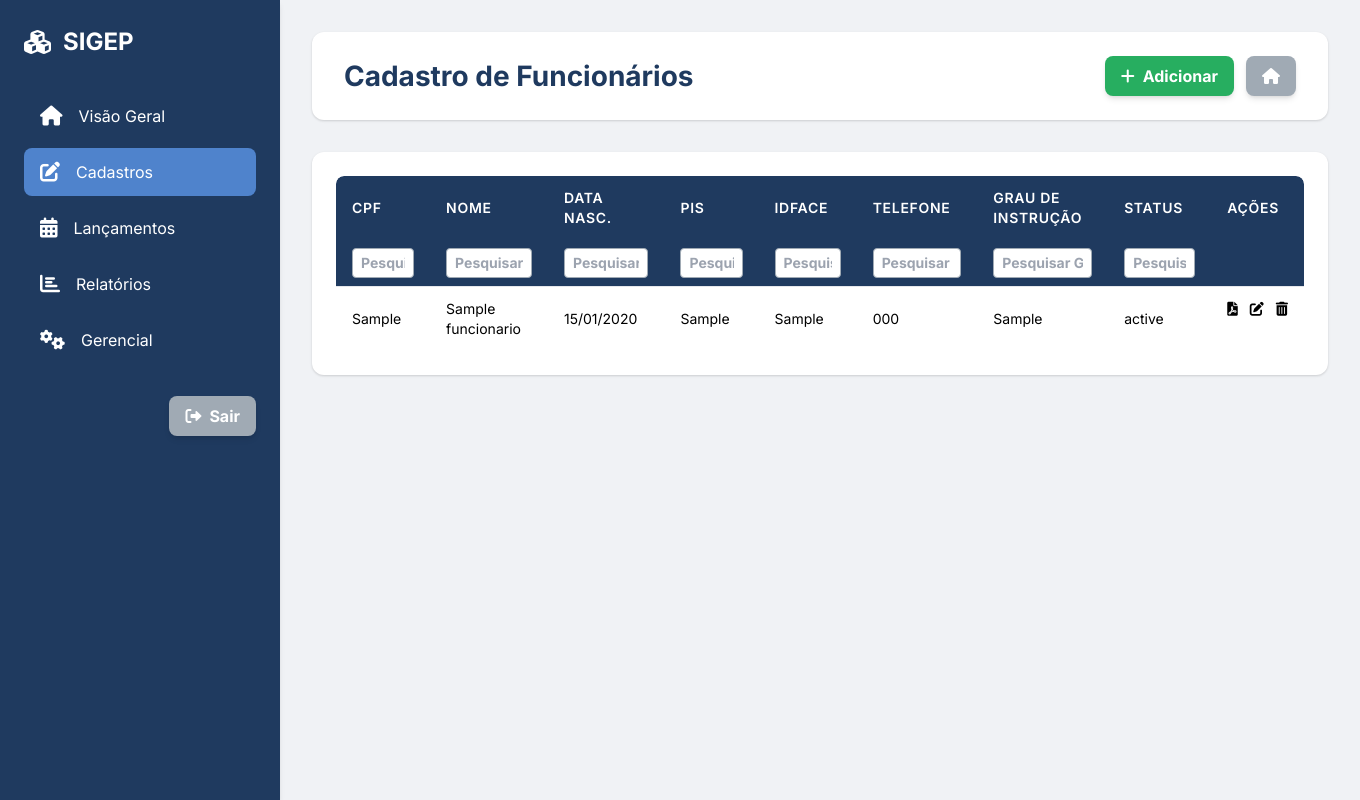
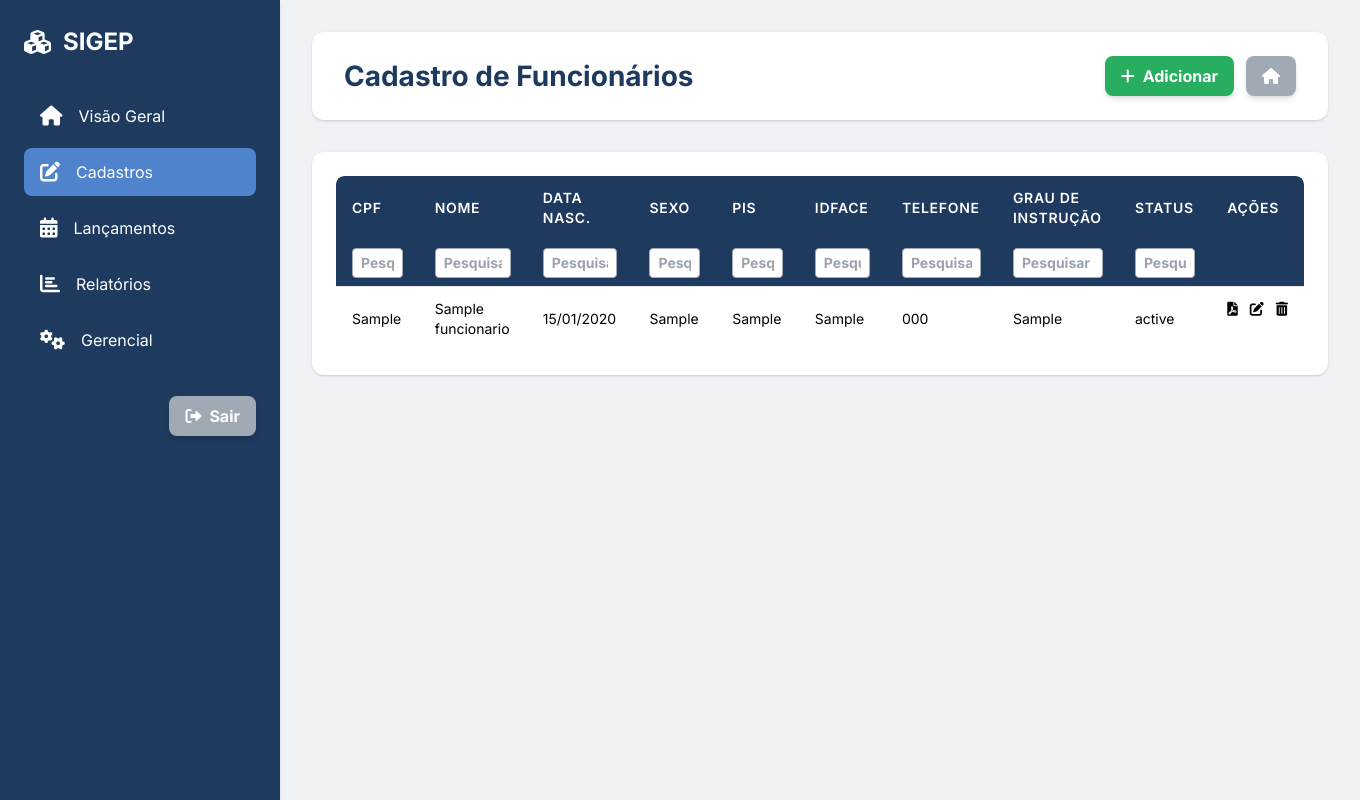
Before and after one commit to FabioVRocha/SIGEP, a Flask app: page /funcionarios in a window 1360 px wide. Run offline with Flask 3, Linux system fonts and the light colour scheme; the visitor is signed in with stand-in values (Sample User, id 1); tables that the repository leaves empty hold one stand-in row (values such as "Sample post"); some libraries are stand-ins or nearby versions.

Commit message:
Inclusão Sexo

```diff
--- a/app.py
+++ b/app.py
@@ -31,6 +31,11 @@ GRAUS_INSTRUCAO = [
     "Pós-doutorado",
 ]
 
+SEXOS = [
+    "Masculino",
+    "Feminino",
+]
+
 def create_app():
     """
     Cria e configura a instância do aplicativo Flask.
@@ -211,6 +216,7 @@ def create_app():
             cpf = request.form['cpf'].replace('.', '').replace('-', '') # Remove pontos e traço
             nome = request.form['nome']
             data_nascimento = datetime.datetime.strptime(request.form['data_nascimento'], '%Y-%m-%d').date()
+            sexo = request.form.get('sexo')
             pis = request.form['pis']
             id_face = request.form['id_face']
             endereco = request.form['endereco']
@@ -240,20 +246,20 @@ def create_app():
             # Validação do CPF
             if not valida_cpf(cpf):
                 flash('CPF inválido. Verifique o número digitado.', 'danger')
-                return render_template('funcionario_form.html', funcionario=None, estados_uf=estados_uf, graus_instrucao=GRAUS_INSTRUCAO)
+                return render_template('funcionario_form.html', funcionario=None, estados_uf=estados_uf, graus_instrucao=GRAUS_INSTRUCAO, sexos=SEXOS)
 
             # Verifica se o CPF já existe
             if Funcionario.query.get(cpf):
                 flash('CPF já cadastrado.', 'danger')
-                return render_template('funcionario_form.html', funcionario=None, estados_uf=estados_uf, graus_instrucao=GRAUS_INSTRUCAO)
+                return render_template('funcionario_form.html', funcionario=None, estados_uf=estados_uf, graus_instrucao=GRAUS_INSTRUCAO, sexos=SEXOS)
 
             # Validação condicional para campos bancários/PIX no backend
             if not (chave_pix or (codigo_banco and nome_banco and codigo_agencia and numero_conta)):
                 flash('Por favor, preencha a Chave PIX OU todos os campos bancários.', 'danger')
-                return render_template('funcionario_form.html', funcionario=None, estados_uf=estados_uf, graus_instrucao=GRAUS_INSTRUCAO)
+                return render_template('funcionario_form.html', funcionario=None, estados_uf=estados_uf, graus_instrucao=GRAUS_INSTRUCAO, sexos=SEXOS)
 
             novo_funcionario = Funcionario(
-                cpf=cpf, nome=nome, data_nascimento=data_nascimento, pis=pis,
+                cpf=cpf, nome=nome, data_nascimento=data_nascimento, sexo=sexo, pis=pis,
                 id_face=id_face, endereco=endereco, bairro=bairro, cidade=cidade, estado=estado, # NOVO CAMPO: BAIRRO
                 cep=cep, telefone=telefone, grau_instrucao=grau_instrucao,
                 codigo_banco=codigo_banco,
@@ -271,7 +277,7 @@ def create_app():
                 db.session.rollback()
                 print(f"ERROR (ADD): Falha no commit: {e}")
                 flash('Erro ao adicionar funcionário. Tente novamente.', 'danger')
-                return render_template('funcionario_form.html', funcionario=None, estados_uf=estados_uf, graus_instrucao=GRAUS_INSTRUCAO)
+                return render_template('funcionario_form.html', funcionario=None, estados_uf=estados_uf, graus_instrucao=GRAUS_INSTRUCAO, sexos=SEXOS)
 
             log_entry = LogAuditoria(
                 usuario_id=session['usuario_id'],
@@ -285,7 +291,7 @@ def create_app():
             flash('Funcionário adicionado com sucesso!', 'success')
             return redirect(url_for('listar_funcionarios'))
 
-        return render_template('funcionario_form.html', funcionario=None, estados_uf=estados_uf, graus_instrucao=GRAUS_INSTRUCAO)
+        return render_template('funcionario_form.html', funcionario=None, estados_uf=estados_uf, graus_instrucao=GRAUS_INSTRUCAO, sexos=SEXOS)
 
     @app.route('/funcionarios/edit/<string:cpf>', methods=['GET', 'POST'])
     def editar_funcionario(cpf):
@@ -305,6 +311,7 @@ def create_app():
             # Não permitir alteração do CPF para manter a chave primária
             nome = request.form['nome']
             data_nascimento = datetime.datetime.strptime(request.form['data_nascimento'], '%Y-%m-%d').date()
+            sexo = request.form.get('sexo')
             pis = request.form['pis']
             id_face = request.form['id_face']
             endereco = request.form['endereco']
@@ -332,11 +339,12 @@ def create_app():
             # Validação condicional para campos bancários/PIX no backend
             if not (chave_pix or (codigo_banco and nome_banco and codigo_agencia and numero_conta)):
                 flash('Por favor, preencha a Chave PIX OU todos os campos bancários.', 'danger')
-                return render_template('funcionario_form.html', funcionario=funcionario, estados_uf=estados_uf, graus_instrucao=GRAUS_INSTRUCAO)
+                return render_template('funcionario_form.html', funcionario=funcionario, estados_uf=estados_uf, graus_instrucao=GRAUS_INSTRUCAO, sexos=SEXOS)
 
             # Guarda os dados antigos para o log de auditoria
             dados_antigos = {
                 'nome': funcionario.nome, 'data_nascimento': str(funcionario.data_nascimento),
+                'sexo': funcionario.sexo,
                 'pis': funcionario.pis, 'id_face': funcionario.id_face,
                 'endereco': funcionario.endereco, 'bairro': funcionario.bairro, # NOVO CAMPO: BAIRRO
                 'cidade': funcionario.cidade, 'estado': funcionario.estado,
@@ -352,6 +360,7 @@ def create_app():
             funcionario.nome = nome
             funcionario.data_nascimento = data_nascimento
             funcionario.pis = pis
+            funcionario.sexo = sexo
             funcionario.id_face = id_face
             funcionario.endereco = endereco
             funcionario.bairro = bairro # NOVO CAMPO: BAIRRO
@@ -376,10 +385,11 @@ def create_app():
                 db.session.rollback()
                 print(f"ERROR (EDIT): Falha no commit: {e}")
                 flash('Erro ao atualizar funcionário. Tente novamente.', 'danger')
-                return render_template('funcionario_form.html', funcionario=funcionario, estados_uf=estados_uf, graus_instrucao=GRAUS_INSTRUCAO)
+                return render_template('funcionario_form.html', funcionario=funcionario, estados_uf=estados_uf, graus_instrucao=GRAUS_INSTRUCAO, sexos=SEXOS)
 
             dados_novos = {
                 'nome': funcionario.nome, 'data_nascimento': str(funcionario.data_nascimento),
+                'sexo': funcionario.sexo,
                 'pis': funcionario.pis, 'id_face': funcionario.id_face,
                 'endereco': funcionario.endereco, 'bairro': funcionario.bairro, # NOVO CAMPO: BAIRRO
                 'cidade': funcionario.cidade, 'estado': funcionario.estado,
@@ -406,7 +416,7 @@ def create_app():
             flash('Funcionário atualizado com sucesso!', 'success')
             return redirect(url_for('listar_funcionarios'))
 
-        return render_template('funcionario_form.html', funcionario=funcionario, estados_uf=estados_uf, graus_instrucao=GRAUS_INSTRUCAO)
+        return render_template('funcionario_form.html', funcionario=funcionario, estados_uf=estados_uf, graus_instrucao=GRAUS_INSTRUCAO, sexos=SEXOS)
 
     @app.route('/funcionarios/delete/<string:cpf>', methods=['POST'])
     def deletar_funcionario(cpf):
@@ -444,7 +454,7 @@ def create_app():
 
         dados_antigos = {
             'cpf': funcionario.cpf, 'nome': funcionario.nome,
-            'data_nascimento': str(funcionario.data_nascimento), 'pis': funcionario.pis,
+            'data_nascimento': str(funcionario.data_nascimento), 'sexo': funcionario.sexo, 'pis': funcionario.pis,
             'id_face': funcionario.id_face, 'endereco': funcionario.endereco, 'bairro': funcionario.bairro, # NOVO CAMPO: BAIRRO
             'cidade': funcionario.cidade, 'estado': funcionario.estado,
             'cep': funcionario.cep, 'telefone': funcionario.telefone,
@@ -1965,6 +1975,7 @@ def create_app():
             [Paragraph("PIS", style_small_bold), Paragraph(funcionario.pis, style_small)],
             [Paragraph("IDFace", style_small_bold), Paragraph(funcionario.id_face, style_small)],
             [Paragraph("Data de Nascimento", style_small_bold), Paragraph(funcionario.data_nascimento.strftime('%d/%m/%Y'), style_small)],
+            [Paragraph("Sexo", style_small_bold), Paragraph(funcionario.sexo or 'N/A', style_small)],
             [Paragraph("Telefone", style_small_bold), Paragraph(funcionario.telefone, style_small)],
             [Paragraph("Grau de Instrução", style_small_bold), Paragraph(funcionario.grau_instrucao or 'N/A', style_small)],
             [Paragraph("Endereço", style_small_bold), Paragraph(funcionario.endereco, style_small)],
--- a/models.py
+++ b/models.py
@@ -10,6 +10,7 @@ class Funcionario(db.Model):
     cpf = db.Column(db.String(14), primary_key=True)
     nome = db.Column(db.String(255), nullable=False)
     data_nascimento = db.Column(db.Date, nullable=False)
+    sexo = db.Column(db.String(20), nullable=True)
     pis = db.Column(db.String(14), unique=True)
     id_face = db.Column(db.String(255), unique=True)
     endereco = db.Column(db.String(255), nullable=True)
--- a/templates/funcionarios.html
+++ b/templates/funcionarios.html
@@ -316,6 +316,7 @@
                                 <th class="py-3 px-4 text-left text-sm font-semibold uppercase tracking-wider rounded-tl-lg">CPF</th>
                                 <th class="py-3 px-4 text-left text-sm font-semibold uppercase tracking-wider">Nome</th>
                                 <th class="py-3 px-4 text-left text-sm font-semibold uppercase tracking-wider">Data Nasc.</th>
+                                <th class="py-3 px-4 text-left text-sm font-semibold uppercase tracking-wider">Sexo</th>
                                 <th class="py-3 px-4 text-left text-sm font-semibold uppercase tracking-wider">PIS</th>
                                 <th class="py-3 px-4 text-left text-sm font-semibold uppercase tracking-wider">IDFace</th>
                                 <th class="py-3 px-4 text-left text-sm font-semibold uppercase tracking-wider">Telefone</th>
@@ -327,11 +328,12 @@
                                 <th class="px-4 py-2 border-b border-medium-gray"><input type="text" onkeyup="filterTable()" placeholder="Pesquisar CPF..." class="w-full px-2 py-1 border rounded text-sm filter-input" data-column="0"></th>
                                 <th class="px-4 py-2 border-b border-medium-gray"><input type="text" onkeyup="filterTable()" placeholder="Pesquisar Nome..." class="w-full px-2 py-1 border rounded text-sm filter-input" data-column="1"></th>
                                 <th class="px-4 py-2 border-b border-medium-gray"><input type="text" onkeyup="filterTable()" placeholder="Pesquisar Data..." class="w-full px-2 py-1 border rounded text-sm filter-input" data-column="2"></th>
-                                <th class="px-4 py-2 border-b border-medium-gray"><input type="text" onkeyup="filterTable()" placeholder="Pesquisar PIS..." class="w-full px-2 py-1 border rounded text-sm filter-input" data-column="3"></th>
-                                <th class="px-4 py-2 border-b border-medium-gray"><input type="text" onkeyup="filterTable()" placeholder="Pesquisar IDFace..." class="w-full px-2 py-1 border rounded text-sm filter-input" data-column="4"></th>
-                                <th class="px-4 py-2 border-b border-medium-gray"><input type="text" onkeyup="filterTable()" placeholder="Pesquisar Telefone..." class="w-full px-2 py-1 border rounded text-sm filter-input" data-column="5"></th>
-                                <th class="px-4 py-2 border-b border-medium-gray"><input type="text" onkeyup="filterTable()" placeholder="Pesquisar Grau..." class="w-full px-2 py-1 border rounded text-sm filter-input" data-column="6"></th>
-                                <th class="px-4 py-2 border-b border-medium-gray"><input type="text" onkeyup="filterTable()" placeholder="Pesquisar Status..." class="w-full px-2 py-1 border rounded text-sm filter-input" data-column="7"></th>
+                                <th class="px-4 py-2 border-b border-medium-gray"><input type="text" onkeyup="filterTable()" placeholder="Pesquisar Sexo..." class="w-full px-2 py-1 border rounded text-sm filter-input" data-column="3"></th>
+                                <th class="px-4 py-2 border-b border-medium-gray"><input type="text" onkeyup="filterTable()" placeholder="Pesquisar PIS..." class="w-full px-2 py-1 border rounded text-sm filter-input" data-column="4"></th>
+                                <th class="px-4 py-2 border-b border-medium-gray"><input type="text" onkeyup="filterTable()" placeholder="Pesquisar IDFace..." class="w-full px-2 py-1 border rounded text-sm filter-input" data-column="5"></th>
+                                <th class="px-4 py-2 border-b border-medium-gray"><input type="text" onkeyup="filterTable()" placeholder="Pesquisar Telefone..." class="w-full px-2 py-1 border rounded text-sm filter-input" data-column="6"></th>
+                                <th class="px-4 py-2 border-b border-medium-gray"><input type="text" onkeyup="filterTable()" placeholder="Pesquisar Grau..." class="w-full px-2 py-1 border rounded text-sm filter-input" data-column="7"></th>
+                                <th class="px-4 py-2 border-b border-medium-gray"><input type="text" onkeyup="filterTable()" placeholder="Pesquisar Status..." class="w-full px-2 py-1 border rounded text-sm filter-input" data-column="8"></th>
                                 <th class="px-4 py-2 border-b border-medium-gray"></th> <!-- Empty for Actions column -->
                             </tr>
                         </thead>
@@ -341,6 +343,7 @@
                                     <td class="py-3 px-4 text-sm text-dark-blue">{{ funcionario.cpf }}</td>
                                     <td class="py-3 px-4 text-sm text-dark-blue">{{ funcionario.nome }}</td>
                                     <td class="py-3 px-4 text-sm text-dark-blue">{{ funcionario.data_nascimento.strftime('%d/%m/%Y') }}</td>
+                                    <td class="py-3 px-4 text-sm text-dark-blue">{{ funcionario.sexo }}</td>
                                     <td class="py-3 px-4 text-sm text-dark-blue">{{ funcionario.pis }}</td>
                                     <td class="py-3 px-4 text-sm text-dark-blue">{{ funcionario.id_face }}</td>
                                     <td class="py-3 px-4 text-sm text-dark-blue">{{ funcionario.telefone }}</td>
```
Also changed, not shown: templates/funcionario_form.html (+13 -4 lines).
